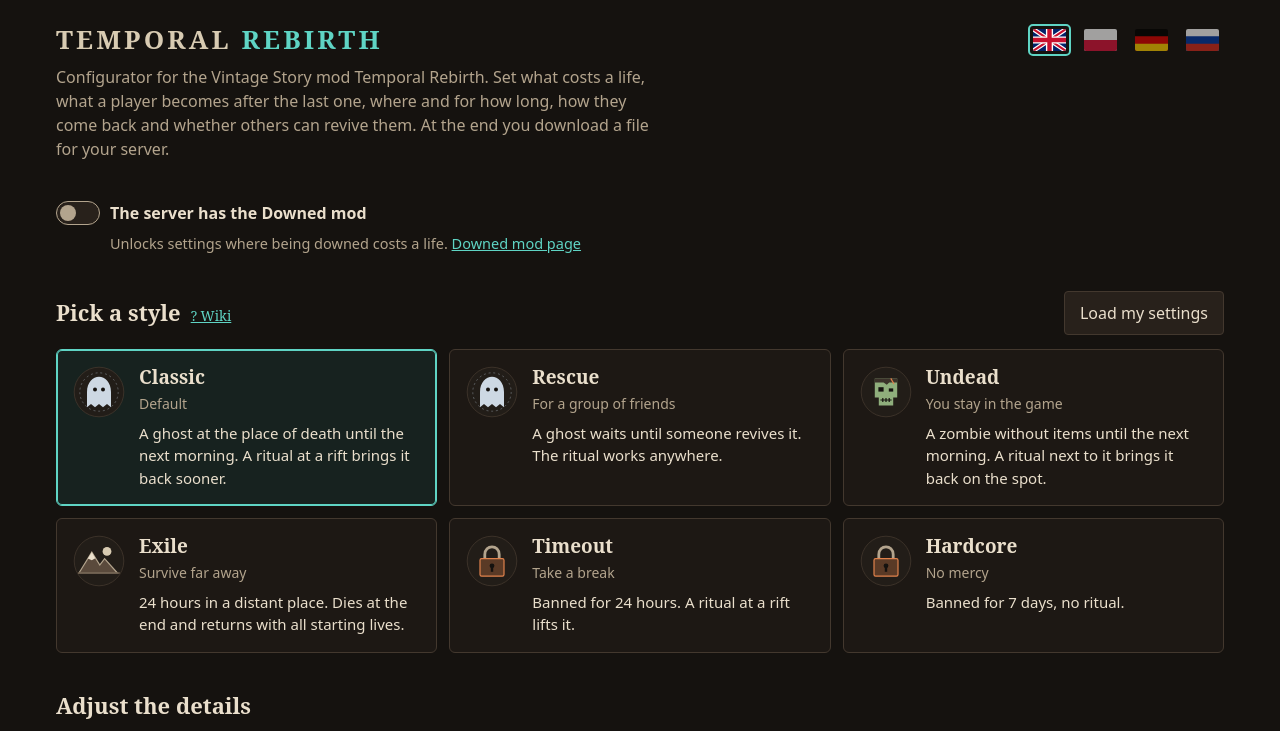
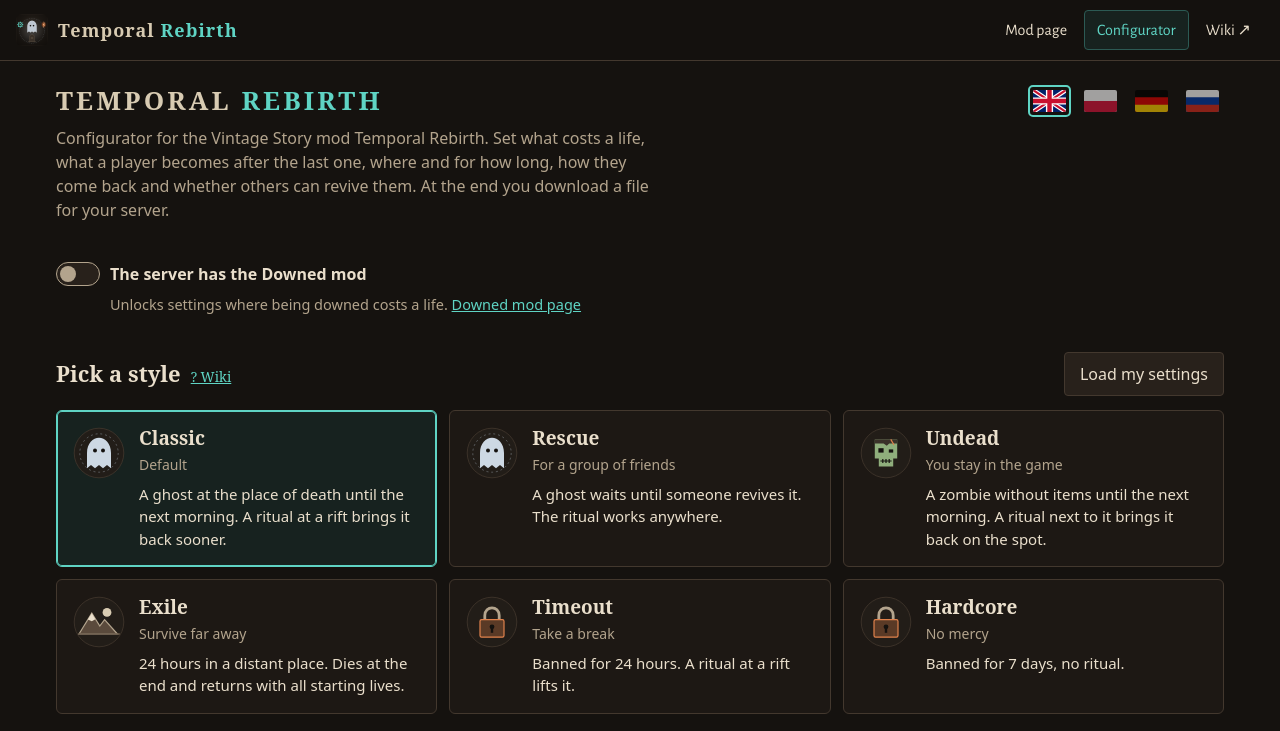
Before and after one commit to Mrucznik/vs-temporal-rebirth, a plain HTML site: page docs/configurator/index.html in a window 1280 px wide. Shown: the top 731 px of the page. Drawn offline with nearby package versions, Linux system fonts and the light colour scheme; a web font is replaced by a local one.

Commit message:
configurator: shared header with the mod's page
Co-Authored-By: Claude Opus 5.5 <noreply@anthropic.com>

```diff
--- a/docs/configurator/i18n/de.js
+++ b/docs/configurator/i18n/de.js
@@ -8,6 +8,7 @@
   (window.TR_I18N ??= {}).de = {
     name: "Deutsch",
     ui: {
+      navHome: "Mod-Seite", navConfig: "Konfigurator", navWiki: "Wiki",
       lead: "Konfigurator für die Vintage-Story-Mod Temporal Rebirth. Hier stellst du ein, was ein Leben kostet, was aus Spielern nach dem letzten Leben wird, wo und wie lange sie dann bleiben, wie sie zurückkehren und ob andere sie wiederbeleben können. Am Ende lädst du eine Datei für deinen Server herunter.",
       downedLabel: "Auf dem Server läuft die Mod Downed", downedHelp: "Schaltet Einstellungen frei, bei denen es ein Leben kostet, zu Boden zu gehen.", downedLink: "Seite der Mod Downed", downedNeeded: "Benötigt die Mod Downed. Schalte sie oben auf der Seite ein.",
       tabSettings: "Einstellungen", tabMessages: (n) => n ? "Meldungen (eigene: " + n + ")" : "Meldungen", vars: "Verfügbar: ", builtin: "Text der Mod",
--- a/docs/configurator/i18n/en.js
+++ b/docs/configurator/i18n/en.js
@@ -8,6 +8,7 @@
   (window.TR_I18N ??= {}).en = {
     name: "English",
     ui: {
+      navHome: "Mod page", navConfig: "Configurator", navWiki: "Wiki",
       lead: "Configurator for the Vintage Story mod Temporal Rebirth. Set what costs a life, what a player becomes after the last one, where and for how long, how they come back and whether others can revive them. At the end you download a file for your server.",
       downedLabel: "The server has the Downed mod", downedHelp: "Unlocks settings where being downed costs a life.", downedLink: "Downed mod page", downedNeeded: "Needs the Downed mod. Turn it on at the top of the page.",
       tabSettings: "Settings", tabMessages: (n) => n ? "Messages (custom: " + n + ")" : "Messages", vars: "You can use: ", builtin: "the mod's text",
--- a/docs/configurator/i18n/pl.js
+++ b/docs/configurator/i18n/pl.js
@@ -10,6 +10,7 @@
   (window.TR_I18N ??= {}).pl = {
     name: "Polski",
     ui: {
+      navHome: "Strona", navConfig: "Konfigurator", navWiki: "Wiki",
       lead: "Konfigurator moda Temporal Rebirth do Vintage Story. Ustawisz tu, co zabiera życia, kim staje się gracz po stracie ostatniego, gdzie i jak długo wtedy przebywa, jak wraca i czy inni mogą go wskrzesić. Na końcu pobierzesz gotowy plik na serwer.",
       downedLabel: "Na serwerze jest mod Downed", downedHelp: "Odblokowuje ustawienia, w których życia zabiera powalenie.", downedLink: "Strona moda Downed", downedNeeded: "Potrzebny mod Downed. Włącz go u góry strony.",
       tabSettings: "Ustawienia", tabMessages: (n) => n ? "Komunikaty (własne: " + n + ")" : "Komunikaty", vars: "Można użyć: ", builtin: "tekst moda",
--- a/docs/configurator/i18n/ru.js
+++ b/docs/configurator/i18n/ru.js
@@ -12,6 +12,7 @@
   (window.TR_I18N ??= {}).ru = {
     name: "Русский",
     ui: {
+      navHome: "О моде", navConfig: "Конфигуратор", navWiki: "Вики",
       lead: "Конфигуратор мода Temporal Rebirth для Vintage Story. Здесь настраивается, что отнимает жизнь, кем становится игрок после последней, где и как долго он остаётся, как возвращается и могут ли другие его воскресить. В конце вы скачаете готовый файл для сервера.",
       downedLabel: "На сервере есть мод Downed", downedHelp: "Открывает настройки, в которых жизнь отнимает нокаут.", downedLink: "Страница мода Downed", downedNeeded: "Нужен мод Downed. Включите его вверху страницы.",
       tabSettings: "Настройки", tabMessages: (n) => n ? "Сообщения (свои: " + n + ")" : "Сообщения", vars: "Можно использовать: ", builtin: "текст мода",
--- a/docs/configurator/index.html
+++ b/docs/configurator/index.html
@@ -4,6 +4,11 @@
 <meta charset="utf-8">
 <meta name="viewport" content="width=device-width, initial-scale=1">
 <title>Temporal Rebirth Configurator</title>
+<link rel="icon" href="../logo-icon.png">
+<link rel="preconnect" href="https://fonts.googleapis.com">
+<link rel="preconnect" href="https://fonts.gstatic.com" crossorigin>
+<link rel="stylesheet" href="https://fonts.googleapis.com/css2?family=Alegreya+SC:wght@700&family=Alegreya+Sans:wght@400&display=swap">
+<link rel="stylesheet" href="../site/nav.css">
 <style>
   /* Layout: presets across the top, settings on the left, a sticky "what players experience" story on the right,
      installation steps below. One dark look on purpose: it continues the mod's infographic and logo. */
@@ -169,6 +174,14 @@
   </defs>
 </svg>
 
+<header class="tr-top">
+  <a class="tr-brand" href="../"><img src="../logo-icon.png" alt="" width="32" height="32"><span>Temporal <b>Rebirth</b></span></a>
+  <nav class="tr-links" aria-label="Temporal Rebirth">
+    <a href="../" data-t="navHome"></a>
+    <a href="./" aria-current="page" data-t="navConfig"></a>
+    <a href="https://github.com/Mrucznik/vs-temporal-rebirth/wiki" target="_blank" rel="noopener"><span data-t="navWiki"></span><span aria-hidden="true"> ↗</span></a>
+  </nav>
+</header>
 <div class="wrap">
   <div>
     <header>
```
